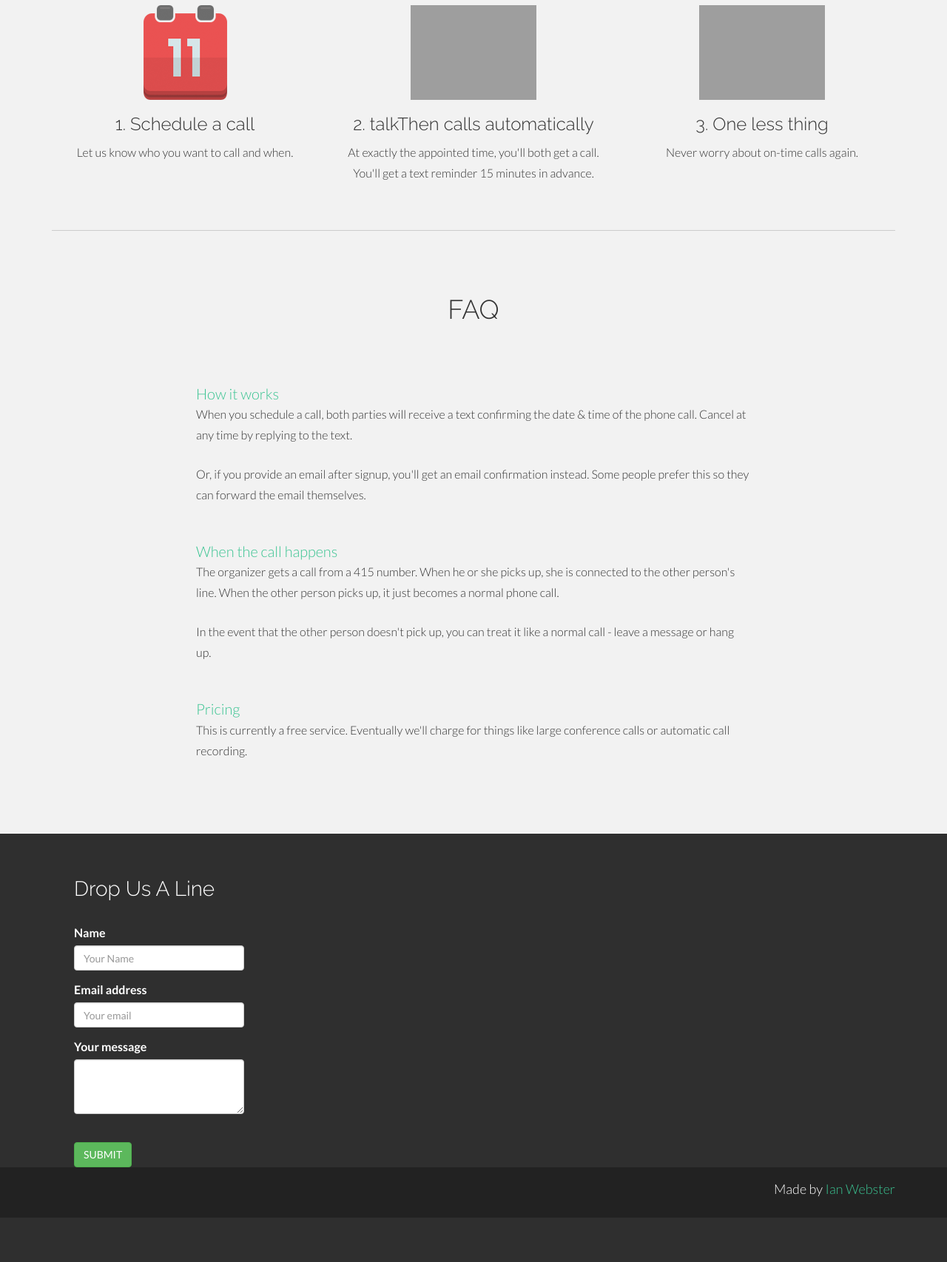
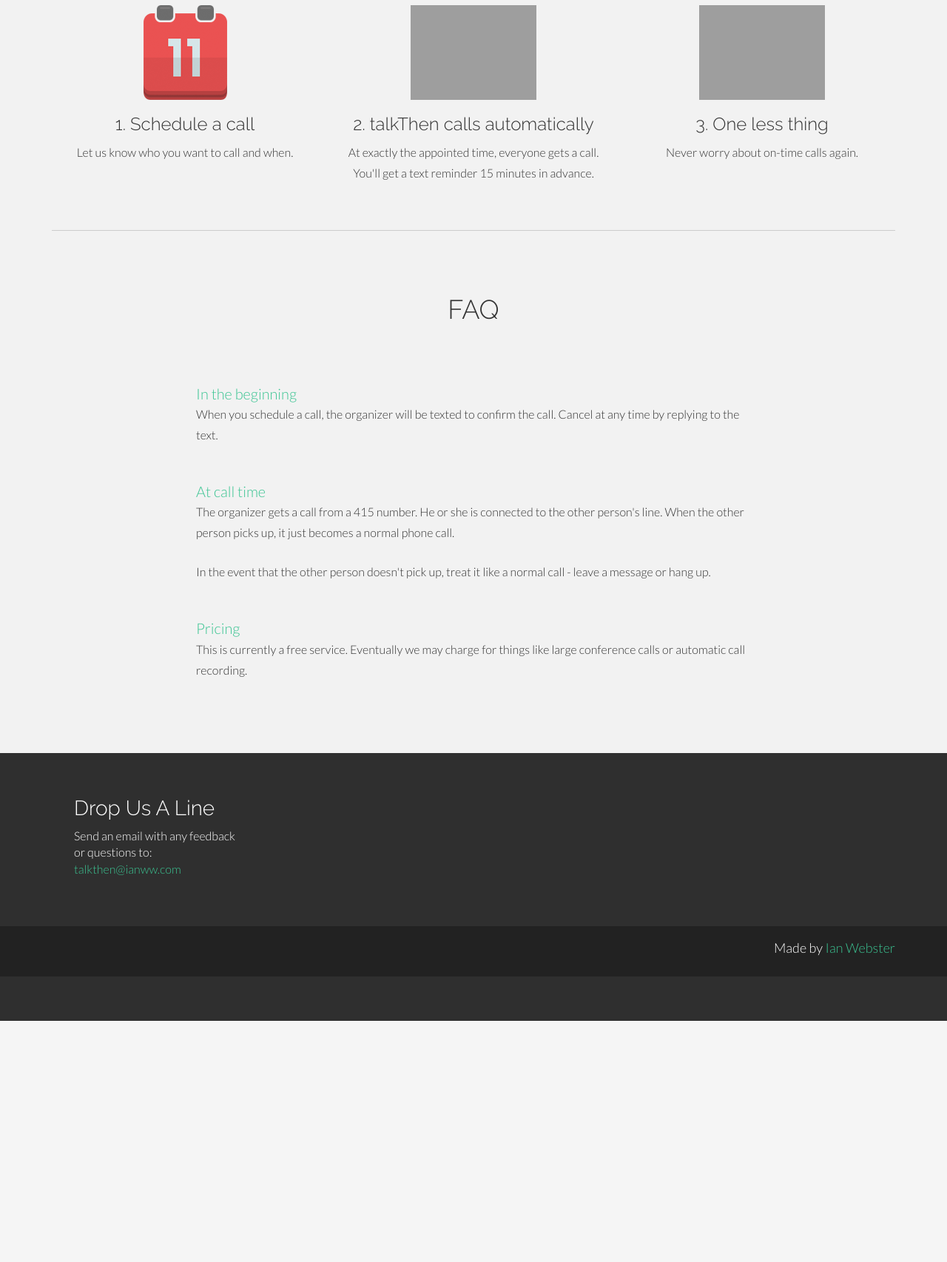
Before and after one commit to typpo/talkthen, a Django app: page / in a window 1280 px wide. Shown: the part 681-2387 px from the top of the page at 74% size. After the commit the page ends 2061 px from the top, so only its background shows below. Run offline with Django 3.2, Linux system fonts and the light colour scheme; parts of the project's set-up code (start-up, migrations or seed data) failed here and were passed over; some libraries are stand-ins or nearby versions; grey boxes are pictures that could not be loaded.

Commit message:
FAQ and contact edits

```diff
--- a/talkthen/templates/index.html
+++ b/talkthen/templates/index.html
@@ -113,7 +113,7 @@
 				<div class="col-lg-4">
 					<img src="http://i.imgur.com/KIR75V1.png" alt="" style="height:128px;width:auto;">
 					<h3>2. talkThen calls automatically</h3>
-					<p>At exactly the appointed time, you'll both get a call. You'll get a text reminder 15 minutes in advance.</p>
+					<p>At exactly the appointed time, everyone gets a call. You'll get a text reminder 15 minutes in advance.</p>
 				</div>
 				<div class="col-lg-4">
 					<img src="http://i.imgur.com/AQY3cjY.png" alt="" style="height:128px;width:auto;">
@@ -148,13 +148,12 @@
               <div class="accordion-group">
                   <div class="accordion-heading">
                       <a class="accordion-toggle" data-toggle="collapse" data-parent="#accordion2" href="#collapseOne">
-                      How it works
+                      In the beginning
                       </a>
                   </div><!-- /accordion-heading -->
                   <div id="collapseOne" class="accordion-body collapse in">
                       <div class="accordion-inner">
-          <p>When you schedule a call, both parties will receive a text confirming the date &amp; time of the phone call.  Cancel at any time by replying to the text.</p>
-          <p>Or, if you provide an email after signup, you'll get an email confirmation instead.  Some people prefer this so they can forward the email themselves.</p>
+          <p>When you schedule a call, the organizer will be texted to confirm the call.  Cancel at any time by replying to the text.</p>
           </div><!-- /accordion-inner -->
                   </div><!-- /collapse -->
               </div><!-- /accordion-group -->
@@ -163,13 +162,13 @@
               <div class="accordion-group">
                   <div class="accordion-heading">
                       <a class="accordion-toggle" data-toggle="collapse" data-parent="#accordion2" href="#collapseTwo">
-                      When the call happens
+                      At call time
                       </a>
                   </div>
                   <div id="collapseTwo" class="accordion-body collapse in">
                       <div class="accordion-inner">
-          <p>The organizer gets a call from a 415 number.  When he or she picks up, she is connected to the other person's line.  When the other person picks up, it just becomes a normal phone call.</p>
-          <p>In the event that the other person doesn't pick up, you can treat it like a normal call - leave a message or hang up.</p>
+          <p>The organizer gets a call from a 415 number.  He or she is connected to the other person's line.  When the other person picks up, it just becomes a normal phone call.</p>
+          <p>In the event that the other person doesn't pick up, treat it like a normal call - leave a message or hang up.</p>
           </div><!-- /accordion-inner -->
                   </div><!-- /collapse -->
               </div><!-- /accordion-group -->
@@ -183,7 +182,7 @@
                   </div>
                   <div id="collapseThree" class="accordion-body collapse in">
                       <div class="accordion-inner">
-          <p>This is currently a free service.  Eventually we'll charge for things like large conference calls or automatic call recording.</p>
+          <p>This is currently a free service.  Eventually we may charge for things like large conference calls or automatic call recording.</p>
           </div><!-- /accordion-inner -->
                   </div><!-- /collapse -->
               </div><!-- /accordion-group -->
@@ -208,8 +207,11 @@
 				</p>
 			</div>
 -->
-			<div class="col-lg-7">
+			<div class="col-lg-7" style="padding-bottom:65px">
 				<h3>Drop Us A Line</h3>
+        Send an email with any feedback or questions to:
+        <a href="mailto:talkthen@ianww.com">talkthen@ianww.com</a>
+<!--
 				<br>
 				<form role="form" action="#" method="post" enctype="plain">
 				  <div class="form-group">
@@ -227,6 +229,7 @@
 				  <br>
 				  <button type="submit" class="btn btn-large btn-success">SUBMIT</button>
 				</form>
+-->
 			</div>
 		</div>
 	</div>
```
